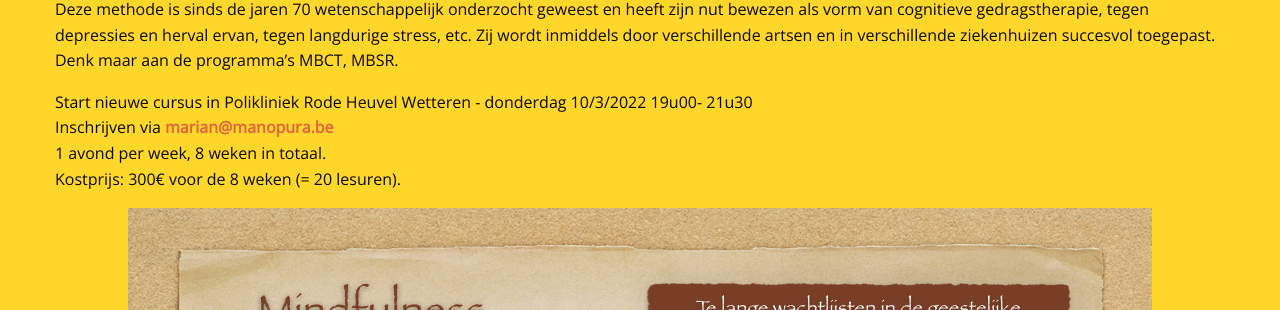
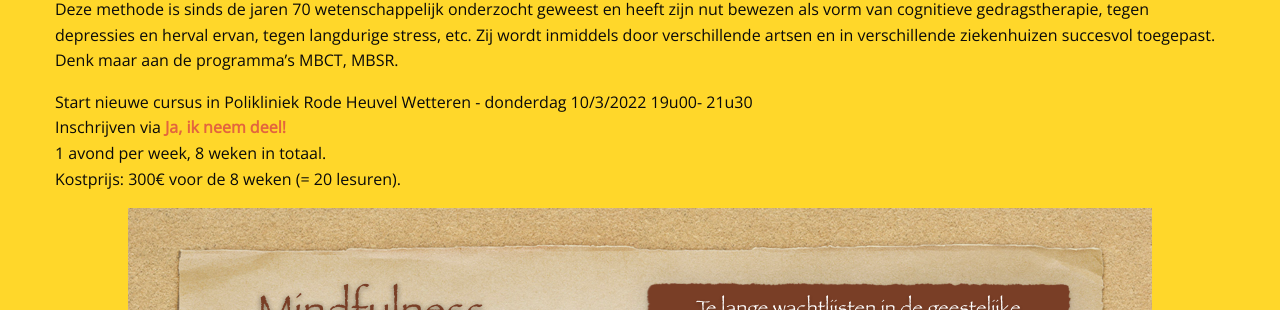
Before and after one commit to manopura/manopura.github.io, a Jekyll site: the page built from cursussen.md, in a window 1280 px wide and 900 px high. Shown: the part 387-697 px from the top of the window. Built offline with Jekyll 4.4.1, drawn with Linux system fonts in a browser that asks for light colours; nearby versions of some CDN libraries; our own code applies the rules of GitHub Pages for plain Markdown files.

Commit message:
Update cursussen.md

```diff
--- a/cursussen.md
+++ b/cursussen.md
@@ -18,7 +18,7 @@ Je leert er verschillende methodes aan, je krijgt de tijd om ze goed in te oefen
 Deze methode is sinds de jaren 70 wetenschappelijk onderzocht geweest en heeft zijn nut bewezen als vorm van cognitieve gedragstherapie, tegen depressies en herval ervan, tegen langdurige stress, etc. Zij wordt inmiddels door verschillende artsen en in verschillende ziekenhuizen succesvol toegepast. Denk maar aan de programma's MBCT, MBSR.
 
 Start nieuwe cursus in Polikliniek Rode Heuvel Wetteren - donderdag 10/3/2022 19u00- 21u30
-Inschrijven via [**marian@manopura.be**](mailto:marian@manopura.be)
+Inschrijven via [**Ja, ik neem deel!**](mailto:marian@manopura.be)
 1 avond per week, 8 weken in totaal.
 Kostprijs: 300€ voor de 8 weken (= 20 lesuren).
 
```
